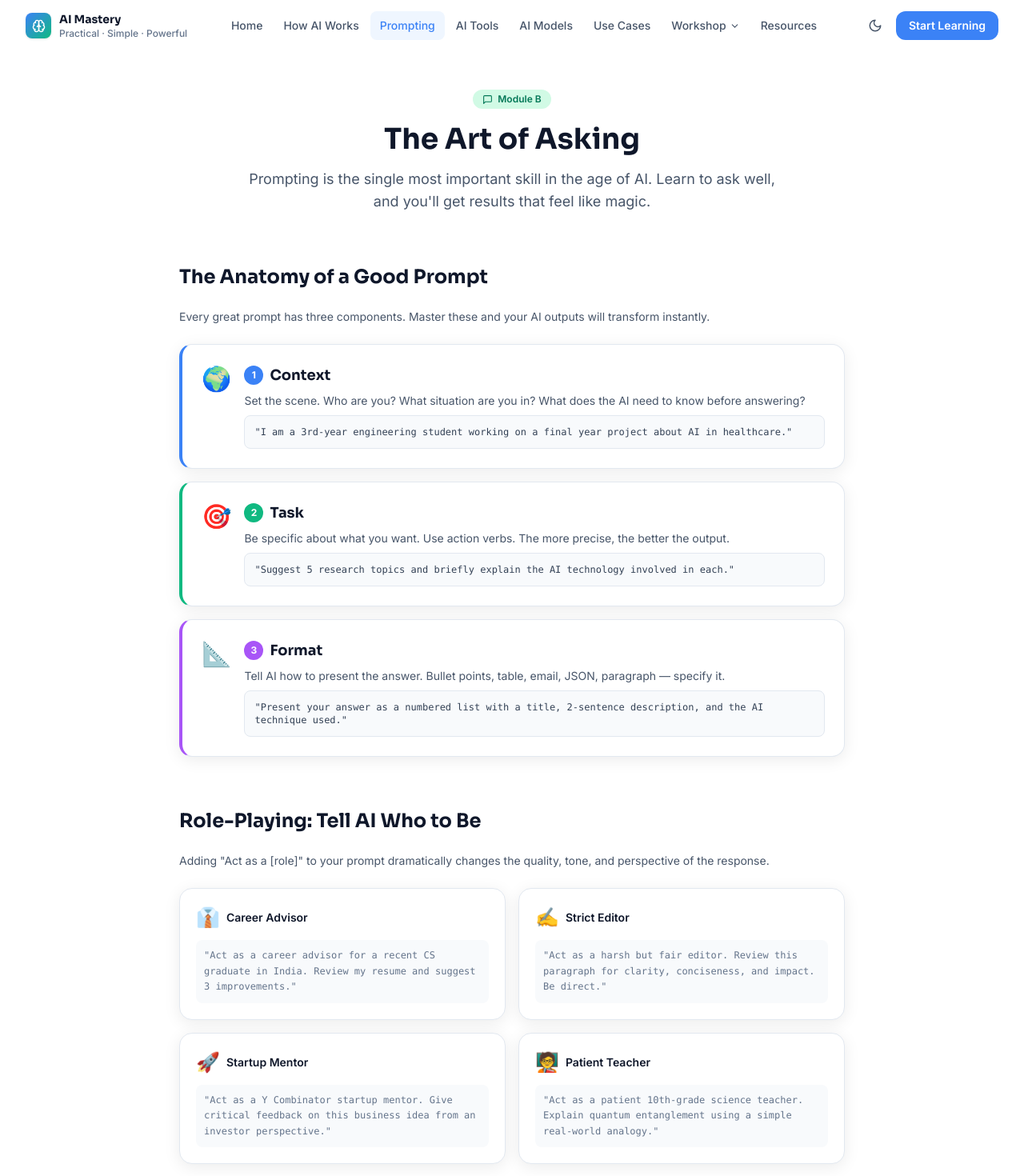
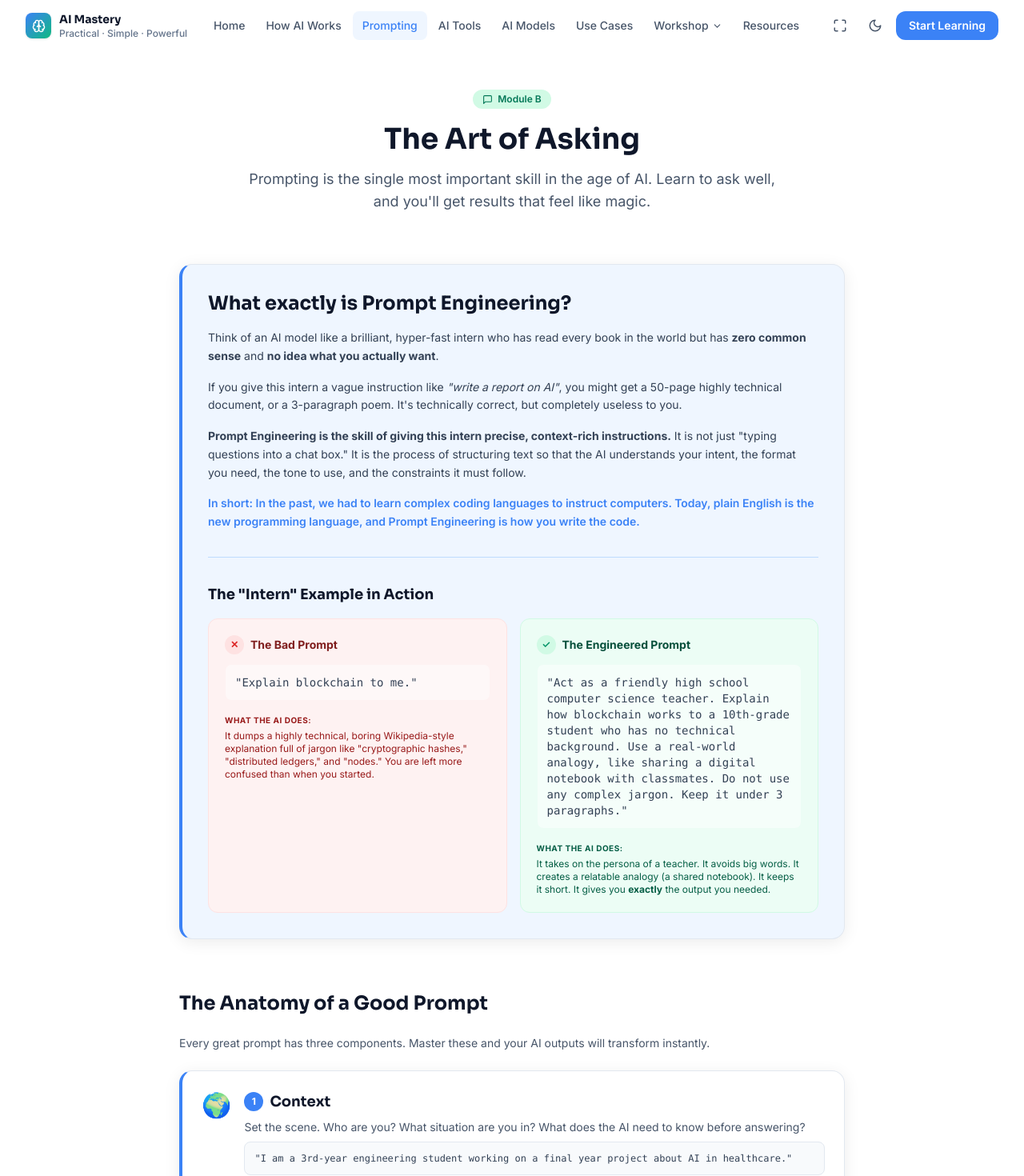
Before and after one commit to Arun-19N/Ai-Teaching, a React (Vite) app: page /prompting in a window 1280 px wide. Shown: the top 1470 px of the page at 80% size. Built offline with nearby package versions, Linux system fonts and the light colour scheme.

Commit message:
Completed AI Mastery website

```diff
--- a/src/components/Navbar.jsx
+++ b/src/components/Navbar.jsx
@@ -1,6 +1,6 @@
 import { useState, useEffect } from 'react';
 import { NavLink, Link } from 'react-router-dom';
-import { Menu, X, Sun, Moon, Brain, ChevronDown } from 'lucide-react';
+import { Menu, X, Sun, Moon, Brain, ChevronDown, Maximize, Minimize } from 'lucide-react';
 import { useTheme } from '../context/ThemeContext';
 
 const navItems = [
@@ -25,6 +25,27 @@ export default function Navbar() {
   const [isOpen, setIsOpen] = useState(false);
   const [scrolled, setScrolled] = useState(false);
   const [dropdown, setDropdown] = useState(false);
+  const [isFullscreen, setIsFullscreen] = useState(false);
+
+  useEffect(() => {
+    const handleFullscreenChange = () => {
+      setIsFullscreen(!!document.fullscreenElement);
+    };
+    document.addEventListener('fullscreenchange', handleFullscreenChange);
+    return () => document.removeEventListener('fullscreenchange', handleFullscreenChange);
+  }, []);
+
+  const toggleFullscreen = async () => {
+    try {
+      if (!document.fullscreenElement) {
+        await document.documentElement.requestFullscreen();
+      } else {
+        await document.exitFullscreen();
+      }
+    } catch (err) {
+      console.error("Error attempting to enable fullscreen:", err);
+    }
+  };
 
   useEffect(() => {
     const onScroll = () => setScrolled(window.scrollY > 20);
@@ -98,6 +119,13 @@ export default function Navbar() {
             {/* Actions */}
             <div className="flex items-center gap-2">
               <button
+                onClick={toggleFullscreen}
+                className="w-9 h-9 rounded-lg flex items-center justify-center text-slate-600 dark:text-slate-400 hover:bg-slate-100 dark:hover:bg-slate-800 transition-colors hidden sm:flex"
+                aria-label="Toggle fullscreen"
+              >
+                {isFullscreen ? <Minimize size={18} /> : <Maximize size={18} />}
+              </button>
+              <button
                 id="theme-toggle"
                 onClick={toggle}
                 className="w-9 h-9 rounded-lg flex items-center justify-center text-slate-600 dark:text-slate-400 hover:bg-slate-100 dark:hover:bg-slate-800 transition-colors"
--- a/src/pages/Prompting.jsx
+++ b/src/pages/Prompting.jsx
@@ -32,6 +32,62 @@ export default function Prompting() {
           Prompting is the single most important skill in the age of AI. Learn to ask well, and you'll get results that feel like magic.
         </p>
       </div>
+
+      {/* Definition Section */}
+      <section className="card p-8 bg-blue-50 dark:bg-blue-900/10 border-l-4 border-l-brand-blue">
+        <h2 className="font-heading font-bold text-2xl text-slate-900 dark:text-slate-100 mb-4">What exactly is Prompt Engineering?</h2>
+        <div className="space-y-4 text-slate-700 dark:text-slate-300 text-sm leading-relaxed">
+          <p>
+            Think of an AI model like a brilliant, hyper-fast intern who has read every book in the world but has <strong>zero common sense</strong> and <strong>no idea what you actually want</strong>.
+          </p>
+          <p>
+            If you give this intern a vague instruction like <em>"write a report on AI"</em>, you might get a 50-page highly technical document, or a 3-paragraph poem. It's technically correct, but completely useless to you.
+          </p>
+          <p>
+            <strong>Prompt Engineering is the skill of giving this intern precise, context-rich instructions.</strong> It is not just "typing questions into a chat box." It is the process of structuring text so that the AI understands your intent, the format you need, the tone to use, and the constraints it must follow.
+          </p>
+          <p className="font-semibold text-brand-blue dark:text-blue-400">
+            In short: In the past, we had to learn complex coding languages to instruct computers. Today, plain English is the new programming language, and Prompt Engineering is how you write the code.
+          </p>
+        </div>
+
+        {/* The Intern Example */}
+        <div className="mt-8 space-y-4 border-t border-blue-200 dark:border-blue-800/30 pt-8">
+          <h3 className="font-heading font-bold text-lg text-slate-900 dark:text-slate-100 mb-2">The "Intern" Example in Action</h3>
+
+          <div className="grid md:grid-cols-2 gap-4">
+            {/* Bad Prompt */}
+            <div className="bg-red-50 dark:bg-red-900/10 border border-red-100 dark:border-red-900/30 rounded-xl p-5">
+              <div className="flex items-center gap-2 mb-3">
+                <span className="flex items-center justify-center w-6 h-6 rounded-full bg-red-100 dark:bg-red-900/50 text-red-600 text-xs font-bold">✕</span>
+                <span className="font-bold text-red-900 dark:text-red-300 text-sm">The Bad Prompt</span>
+              </div>
+              <p className="text-sm font-mono text-slate-700 dark:text-slate-400 mb-4 bg-white/50 dark:bg-slate-900/50 p-3 rounded-lg border border-red-50 dark:border-red-900/20">
+                "Explain blockchain to me."
+              </p>
+              <div className="text-xs text-red-800 dark:text-red-200">
+                <span className="font-bold uppercase tracking-wider text-[10px] block mb-1">What the AI does:</span>
+                It dumps a highly technical, boring Wikipedia-style explanation full of jargon like "cryptographic hashes," "distributed ledgers," and "nodes." You are left more confused than when you started.
+              </div>
+            </div>
+
+            {/* Good Prompt */}
+            <div className="bg-emerald-50 dark:bg-emerald-900/10 border border-emerald-100 dark:border-emerald-900/30 rounded-xl p-5">
+              <div className="flex items-center gap-2 mb-3">
+                <span className="flex items-center justify-center w-6 h-6 rounded-full bg-emerald-100 dark:bg-emerald-900/50 text-emerald-600 text-xs font-bold">✓</span>
+                <span className="font-bold text-emerald-900 dark:text-emerald-300 text-sm">The Engineered Prompt</span>
+              </div>
+              <p className="text-sm font-mono text-slate-700 dark:text-slate-400 mb-4 bg-white/50 dark:bg-slate-900/50 p-3 rounded-lg border border-emerald-50 dark:border-emerald-900/20">
+                "Act as a friendly high school computer science teacher. Explain how blockchain works to a 10th-grade student who has no technical background. Use a real-world analogy, like sharing a digital notebook with classmates. Do not use any complex jargon. Keep it under 3 paragraphs."
+              </p>
+              <div className="text-xs text-emerald-800 dark:text-emerald-200">
+                <span className="font-bold uppercase tracking-wider text-[10px] block mb-1">What the AI does:</span>
+                It takes on the persona of a teacher. It avoids big words. It creates a relatable analogy (a shared notebook). It keeps it short. It gives you <strong>exactly</strong> the output you needed.
+              </div>
+            </div>
+          </div>
+        </div>
+      </section>
 
       {/* Anatomy Section */}
       <section className="space-y-6">
```
